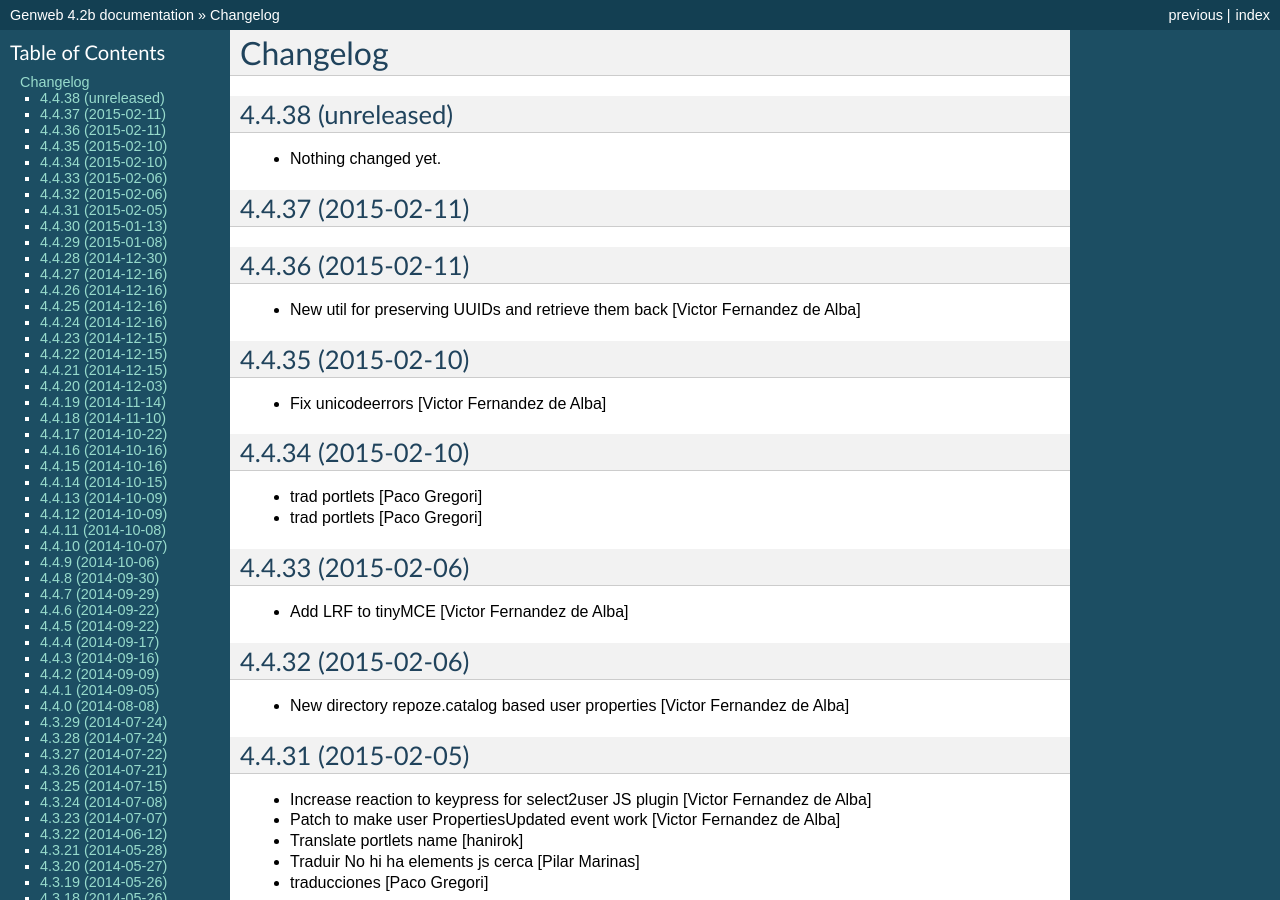
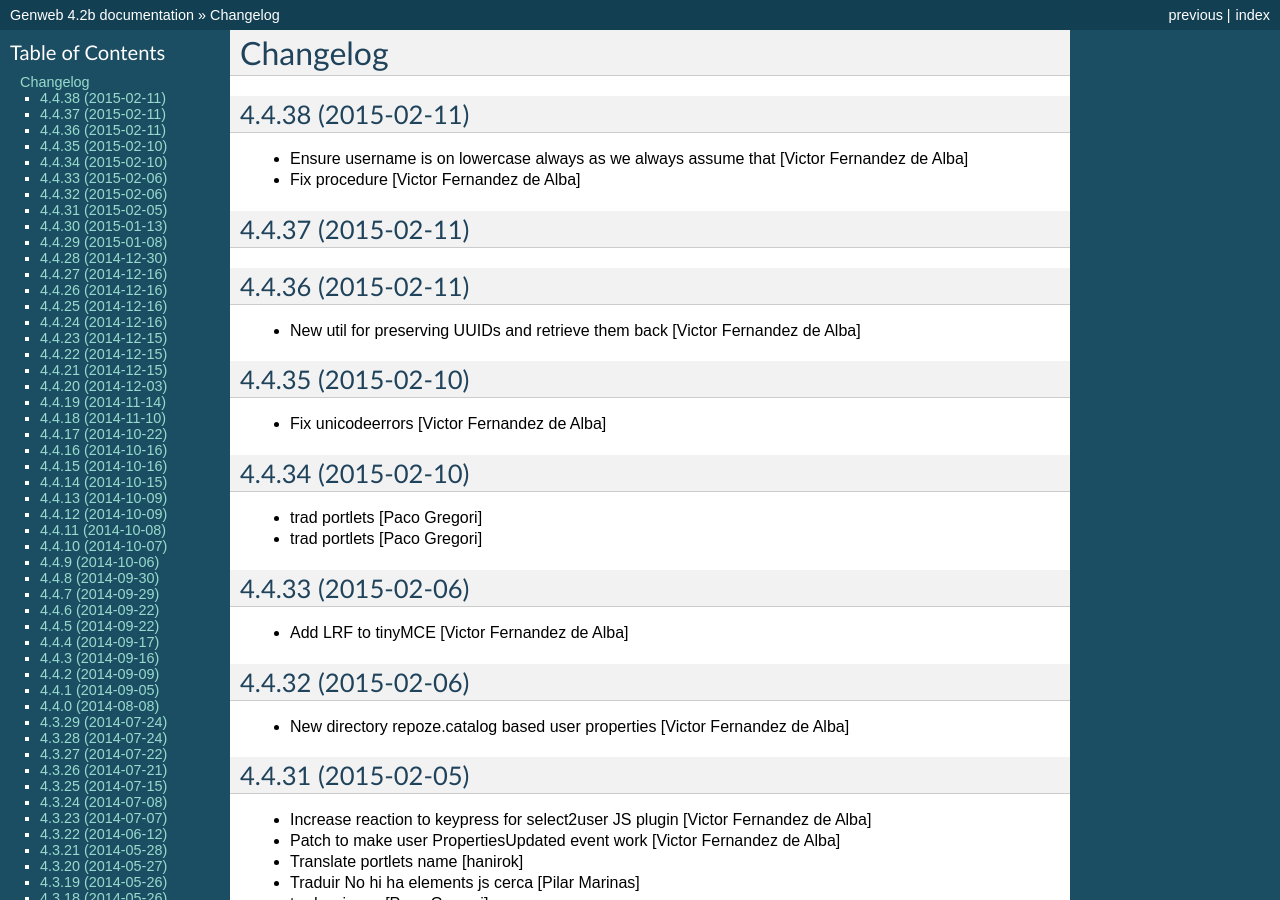
Before and after one commit to UPCnet/genweb.core, a Sphinx documentation site: the page built from docs/HISTORY.rst, in a window 1280 px wide and 900 px high. Built offline with Sphinx 7.4.7, drawn with Linux system fonts in a browser that asks for light colours.

Commit message:
Preparing release 4.4.38

```diff
--- a/docs/HISTORY.rst
+++ b/docs/HISTORY.rst
@@ -1,11 +1,11 @@
 Changelog
 =========
 
-4.4.38 (unreleased)
+4.4.38 (2015-02-11)
 -------------------
 
-- Nothing changed yet.
-
+* Ensure username is on lowercase always as we always assume that [Victor Fernandez de Alba]
+* Fix procedure [Victor Fernandez de Alba]
 
 4.4.37 (2015-02-11)
 -------------------
--- a/setup.py
+++ b/setup.py
@@ -1,7 +1,7 @@
 from setuptools import setup, find_packages
 import os
 
-version = '4.4.38.dev0'
+version = '4.4.38'
 
 README = open("README.rst").read()
 HISTORY = open(os.path.join("docs", "HISTORY.rst")).read()
```
